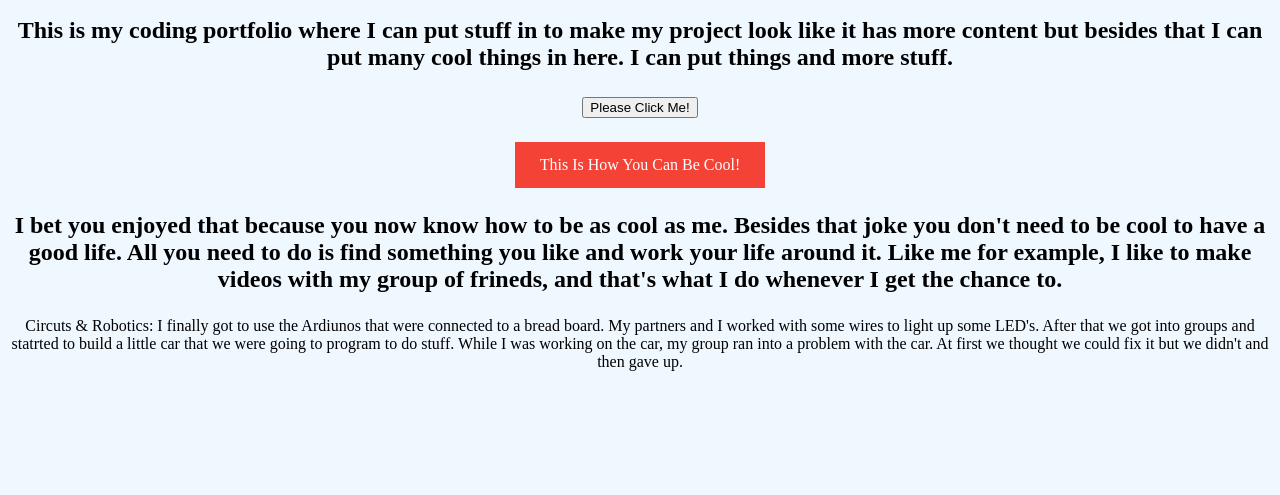
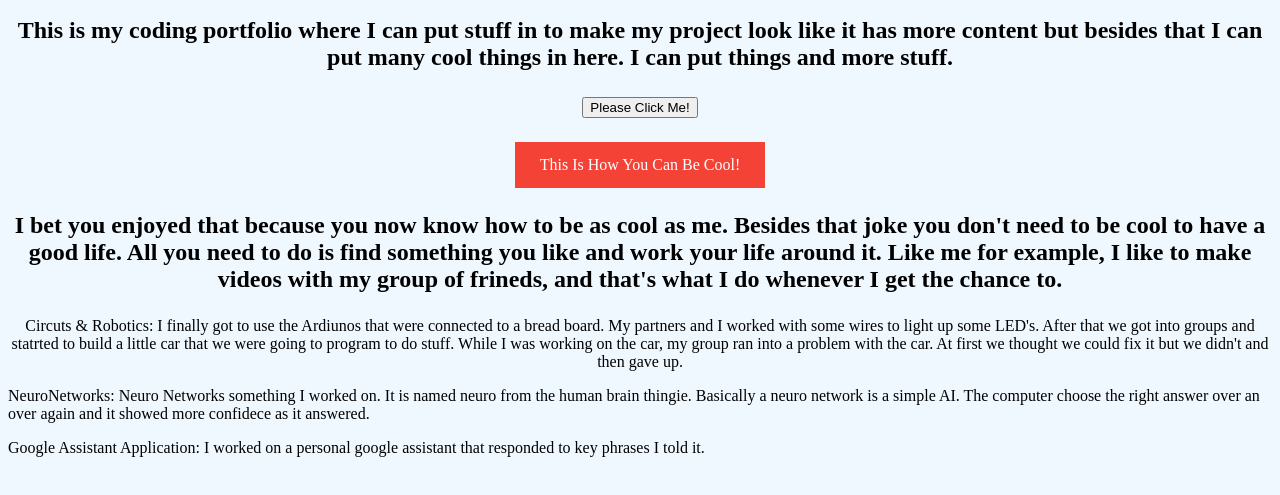
Before and after one commit to CodingAndresPM/CodingAndresPM.github.io, a plain HTML site: page coding.html in a window 1280 px wide. Shown: the part 133-628 px from the top of the page. Drawn offline with Linux system fonts and the light colour scheme.

Commit message:
Add files via upload

```diff
--- a/coding.html
+++ b/coding.html
@@ -48,5 +48,6 @@ a:hover, a:active {
 <a href="https://www.youtube.com/watch?v=dQw4w9WgXcQ">This Is How You Can Be Cool!</a>
 <h2><p>I bet you enjoyed that because you now know how to be as cool as me. Besides that joke you don't need to be cool to have a good life. All you need to do is find something you like and work your life around it. Like me for example, I like to make videos with my group of frineds, and that's what I do whenever I get the chance to. </p></h2> </center>
 <p><center>Circuts & Robotics: I finally got to use the Ardiunos that were connected to a bread board. My partners and I worked with some wires to light up some LED's. After that we got into groups and statrted to build a little car that we were going to program to do stuff. While I was working on the car, my group ran into a problem with the car. At first we thought we could fix it but we didn't and then gave up.   </p></center>
-
+<p>NeuroNetworks: Neuro Networks something I worked on. It is named neuro from the human brain thingie. Basically a neuro network is a simple AI. The computer choose the right answer over an over again and it showed more confidece as it answered.</p>
+<p>Google Assistant Application: I worked on a personal google assistant that responded to key phrases I told it. </p></p>
 </html>
```
